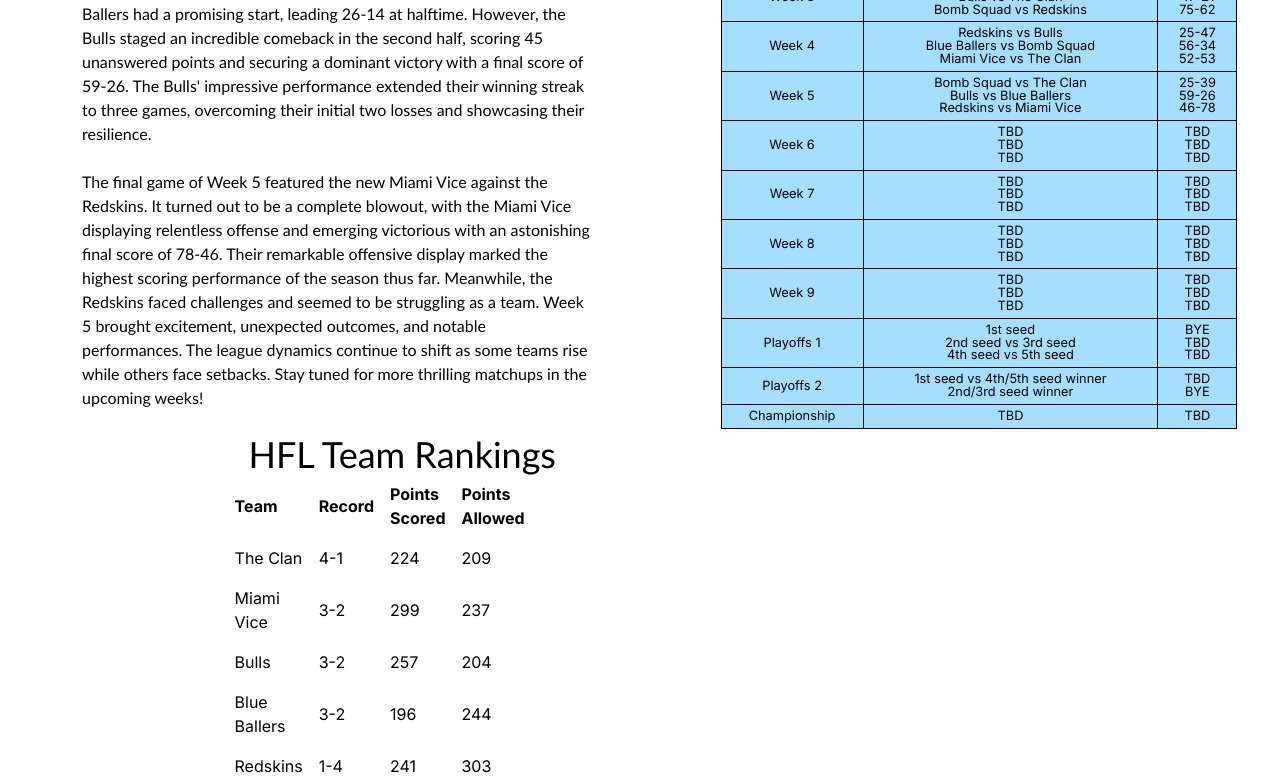
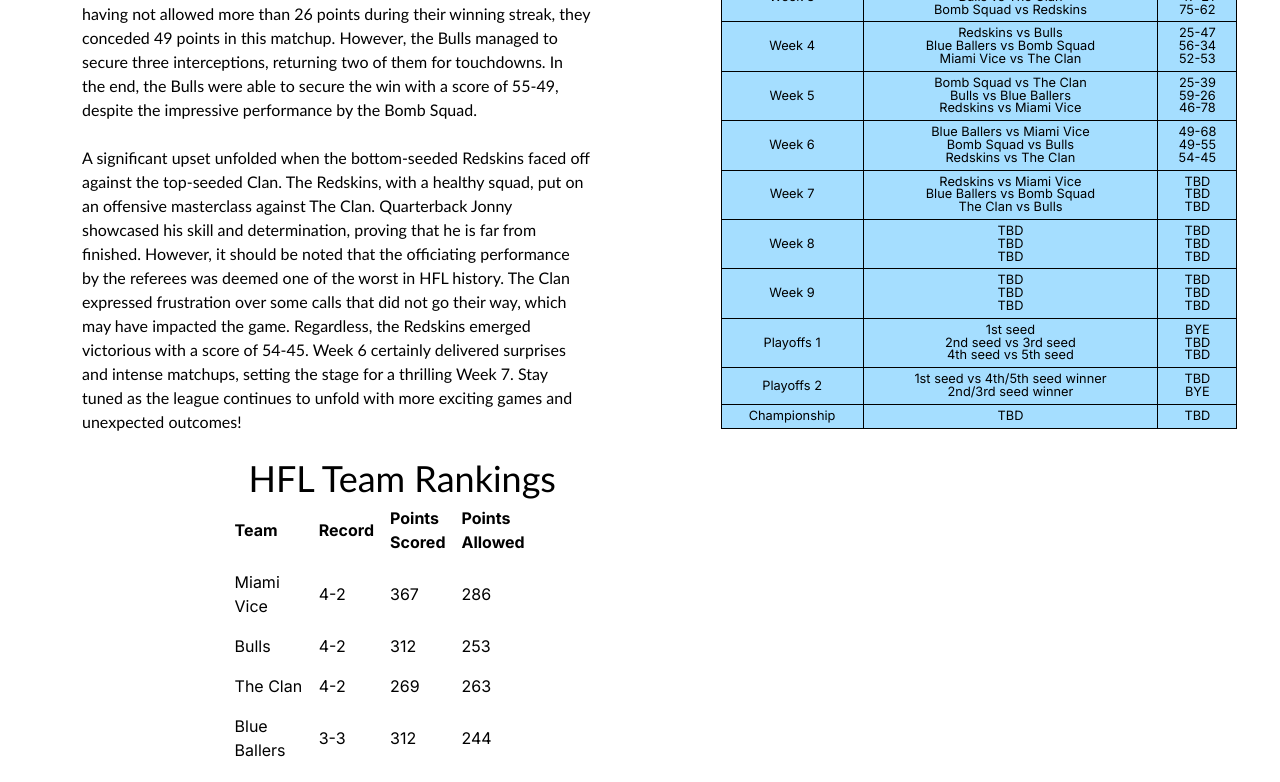
Before and after one commit to NickTalledo/HFL, a Next.js app: page / in a window 1280 px wide. Shown: the part 340-1122 px from the top of the page. Built offline with nearby package versions, Linux system fonts and the light colour scheme.

Commit message:
homepage and news

```diff
--- a/components/HomePage.jsx
+++ b/components/HomePage.jsx
@@ -16,36 +16,35 @@ const HomePage = () => {
         <div className="text-table1-container">
           <div className="text-container">
             <p>
-              Week 5 of our league provided some intense matchups and surprising
-              outcomes. The first game featured a low-scoring battle between
-              Bomb Squad and The Clan, with The Clan emerging victorious with a
-              score of 39-25. Nick Venditti delivered an outstanding
-              performance, amassing 170 yards and scoring 3 touchdowns,
-              showcasing his exceptional skills. The Clan now boasts the most
-              wins, improving their record to 4-1 and solidifying their position
-              as a top contender.
-              <br />
-              <br />
-              In the second game, the Blue Ballers and the Bulls faced off. The
-              Blue Ballers had a promising start, leading 26-14 at halftime.
-              However, the Bulls staged an incredible comeback in the second
-              half, scoring 45 unanswered points and securing a dominant victory
-              with a final score of 59-26. The Bulls&apos; impressive
-              performance extended their winning streak to three games,
-              overcoming their initial two losses and showcasing their
-              resilience.
-              <br />
-              <br />
-              The final game of Week 5 featured the new Miami Vice against the
-              Redskins. It turned out to be a complete blowout, with the Miami
-              Vice displaying relentless offense and emerging victorious with an
-              astonishing final score of 78-46. Their remarkable offensive
-              display marked the highest scoring performance of the season thus
-              far. Meanwhile, the Redskins faced challenges and seemed to be
-              struggling as a team. Week 5 brought excitement, unexpected
-              outcomes, and notable performances. The league dynamics continue
-              to shift as some teams rise while others face setbacks. Stay tuned
-              for more thrilling matchups in the upcoming weeks!
+              Week 6 of our league brought about unexpected twists and exciting
+              matchups. The Blue Ballers, who had been leading by two scores,
+              suffered a surprising loss to Miami Vice with a final score of
+              49-68. Miami Vice displayed an outstanding offensive performance
+              in the second half, showcasing their unstoppable momentum. Their
+              offense appears to be in top form and shows no signs of slowing
+              down.
+              <br /> <br />
+              In a game that was initially predicted to be a blowout, the Bomb
+              Squad and the Bulls delivered a much closer contest. Despite the
+              Bulls&apos; defense having not allowed more than 26 points during
+              their winning streak, they conceded 49 points in this matchup.
+              However, the Bulls managed to secure three interceptions,
+              returning two of them for touchdowns. In the end, the Bulls were
+              able to secure the win with a score of 55-49, despite the
+              impressive performance by the Bomb Squad.
+              <br /> <br />A significant upset unfolded when the bottom-seeded
+              Redskins faced off against the top-seeded Clan. The Redskins, with
+              a healthy squad, put on an offensive masterclass against The Clan.
+              Quarterback Jonny showcased his skill and determination, proving
+              that he is far from finished. However, it should be noted that the
+              officiating performance by the referees was deemed one of the
+              worst in HFL history. The Clan expressed frustration over some
+              calls that did not go their way, which may have impacted the game.
+              Regardless, the Redskins emerged victorious with a score of 54-45.
+              Week 6 certainly delivered surprises and intense matchups, setting
+              the stage for a thrilling Week 7. Stay tuned as the league
+              continues to unfold with more exciting games and unexpected
+              outcomes!
             </p>
             <br />
           </div>
@@ -66,40 +65,40 @@ const HomePage = () => {
                 </thead>
                 <tbody>
                   <tr>
-                    <td>The Clan</td>
-                    <td>4-1</td>
-                    <td>224</td>
-                    <td>209</td>
-                  </tr>
-                  <tr>
                     <td>Miami Vice</td>
-                    <td>3-2</td>
-                    <td>299</td>
-                    <td>237</td>
+                    <td>4-2</td>
+                    <td>367</td>
+                    <td>286</td>
                   </tr>
                   <tr>
                     <td>Bulls</td>
-                    <td>3-2</td>
-                    <td>257</td>
-                    <td>204</td>
+                    <td>4-2</td>
+                    <td>312</td>
+                    <td>253</td>
+                  </tr>
+                  <tr>
+                    <td>The Clan</td>
+                    <td>4-2</td>
+                    <td>269</td>
+                    <td>263</td>
                   </tr>
                   <tr>
                     <td>Blue Ballers</td>
-                    <td>3-2</td>
-                    <td>196</td>
+                    <td>3-3</td>
+                    <td>312</td>
                     <td>244</td>
                   </tr>
                   <tr>
                     <td>Redskins</td>
-                    <td>1-4</td>
-                    <td>241</td>
-                    <td>303</td>
+                    <td>2-4</td>
+                    <td>295</td>
+                    <td>348</td>
                   </tr>
                   <tr>
                     <td>Bomb Squad</td>
-                    <td>1-4</td>
-                    <td>221</td>
-                    <td>285</td>
+                    <td>1-5</td>
+                    <td>270</td>
+                    <td>340</td>
                   </tr>
                 </tbody>
               </table>
@@ -176,16 +175,18 @@ const HomePage = () => {
                 <tr>
                   <td>Week 6</td>
                   <td>
-                    TBD <br /> TBD <br /> TBD
+                    Blue Ballers vs Miami Vice <br /> Bomb Squad vs Bulls <br />{" "}
+                    Redskins vs The Clan
                   </td>
                   <td>
-                    TBD <br /> TBD <br /> TBD
+                    49-68 <br /> 49-55 <br /> 54-45
                   </td>
                 </tr>
                 <tr>
                   <td>Week 7</td>
                   <td>
-                    TBD <br /> TBD <br /> TBD
+                    Redskins vs Miami Vice <br /> Blue Ballers vs Bomb Squad{" "}
+                    <br /> The Clan vs Bulls
                   </td>
                   <td>
                     TBD <br /> TBD <br /> TBD
--- a/components/News.jsx
+++ b/components/News.jsx
@@ -31,6 +31,38 @@ const News = () => {
       <br />
       <div className="news-container">
         <p>
+          TRADE ALERT 6/27/2023: Another trade of the season has gone through.
+          Adrian Rugova from Miami Vice traded to Blue Ballers for Dean. It
+          looks like everyone wants off the crumbling Blue Ballers even with
+          their decent record. Here is what we are hearing:
+          <br />
+          &quot;Talledo jumped the gun but I should have left with him&quot; -
+          Dean
+          <br />
+          &quot;Not surprised to be honest&quot; - Nicky
+          <br />
+          &quot;No one is safe&quot; - Nick Cupelli
+          <br />
+          &quot;Whatever man, I&apos;m never leaving my team. We don&apos;t need
+          quitters&quot; - Danny Gonzo
+          <br /> <br />
+          TRADE ALERT 6/25/2023: The third trade of the season. Josh Soler has
+          decided to leave the Blue Ballers and join the Bomb Squad. Ironic
+          because of how angry he was at his once again teammate for going to
+          the Bomb Squad. Justin Kotowtiz traded from the Bomb Squad, was
+          shocked and in utter disbelief at first. Here are some statements:
+          <br />
+          &quot;Well well well&quot; - Nick Talledo
+          <br />
+          &quot;Time to pull this team out of the mud&quot; - Josh Soler
+          <br />
+          &quot;Why is everyone leaving me?&quot; - Nicky
+          <br />
+          &quot;Finally on a team with some wins, getting traded was the best
+          thing that could happen&quot; - Justin Kotowitz
+          <br />
+          &quot;If we lose now, still not my fault&quot; - Stephen Aspromonte
+          <br /> <br />
           TRADE ALERT 6//12/2023: A second trade has been made! Andrew Gonzo and
           Nico have been traded from the Redskins to Miami Vice for Sergio and
           Deni. Many players though the trade was a prank and were not happy
```
